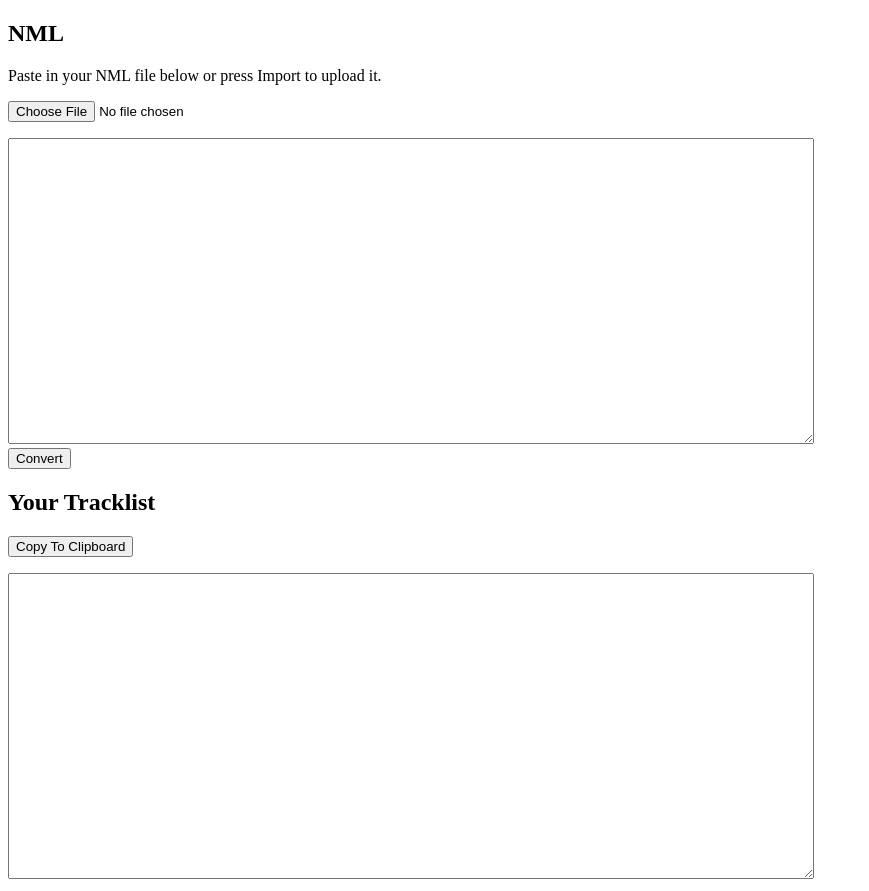
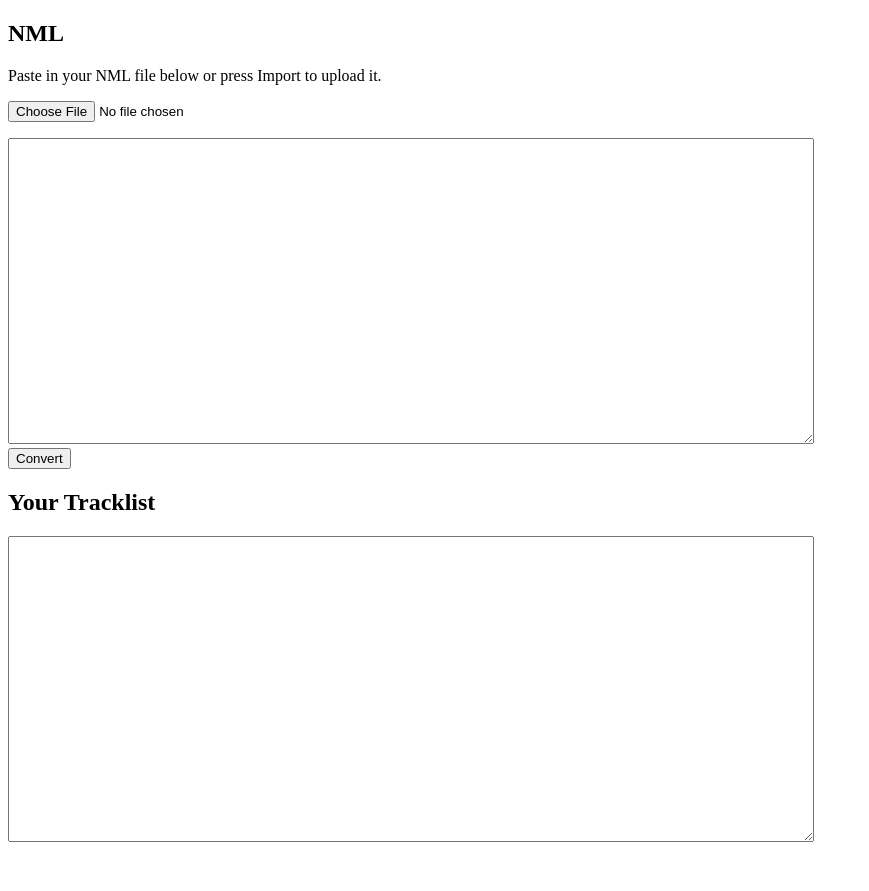
Before and after one commit to troysandal/tracklist, a browser extension: page src/index.html in a window 1280 px wide. Shown: the whole page, without its empty margins (0-869 px from the left). After the commit the page ends 854 px from the top, so only its background shows below. Drawn offline with nearby package versions, Linux system fonts and the light colour scheme.

Commit message:
remove copy to clipboard

```diff
--- a/src/index.html
+++ b/src/index.html
@@ -87,7 +87,7 @@
         <button onclick="convert()">Convert</button>
     </div>
     <h2>Your Tracklist</h2>
-    <p><button onclick="myFunction()">Copy To Clipboard</button></p>
+    <!-- <p><button onclick="myFunction()">Copy To Clipboard</button></p> -->
     <textarea id="trackList"></textarea>
     <script>
         document.getElementById('nmlFile').addEventListener("change", upload, false)
```
